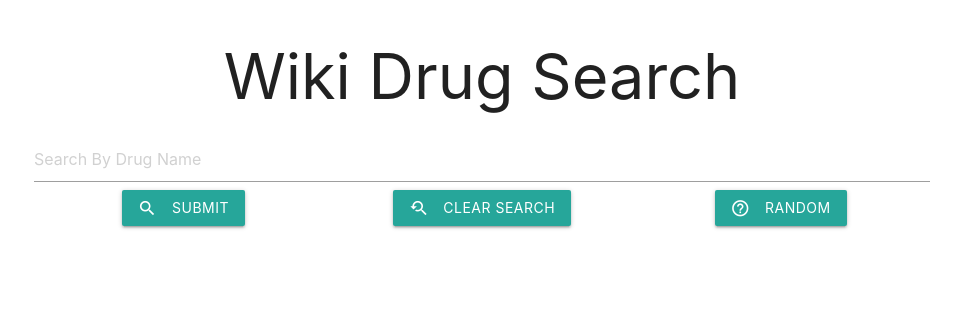
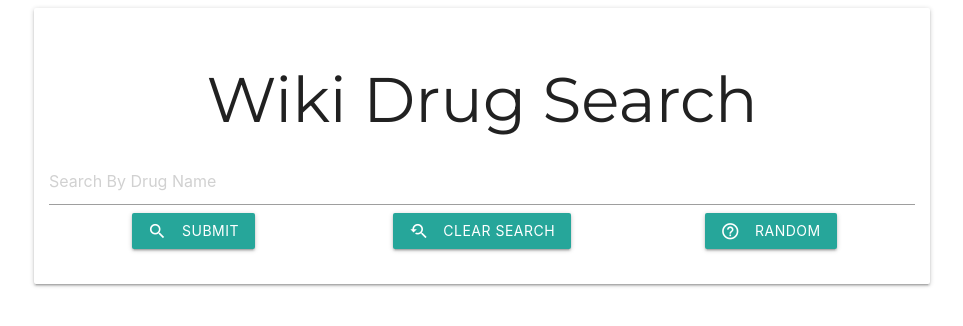
Before and after one commit to Jonifwun/wikidrugsearch, a React (Create React App) app: page / in a window 1280 px wide. Shown: the top 326 px of the page, without its empty margins (158-1121 px from the left). Built offline with nearby package versions, Linux system fonts and the light colour scheme.

Commit message:
update font and search card

```diff
--- a/src/App.css
+++ b/src/App.css
@@ -1,5 +1,19 @@
+
+@import url('https://fonts.googleapis.com/css2?family=Montserrat&display=swap');
+
+
 .App {
   text-align: center;
+
+}
+
+h1{
+  font-family: 'Montserrat';
+}
+
+.card{
+  padding: 1rem;
+
 }
 
 .App-logo {
--- a/src/App.js
+++ b/src/App.js
@@ -6,6 +6,7 @@
   return (
     <div className="App">
       <div class="container">
+      <div class="card">
       <h1>Wiki Drug Search</h1>
       <div id="searchForm" class="input-field">
     <form>
@@ -22,6 +23,7 @@
         </div>
       </div>
     </form>
+        </div>
   </div>
   <div id="output">
 
```
Also changed, not shown: public/index.html (line endings or trailing spaces).
